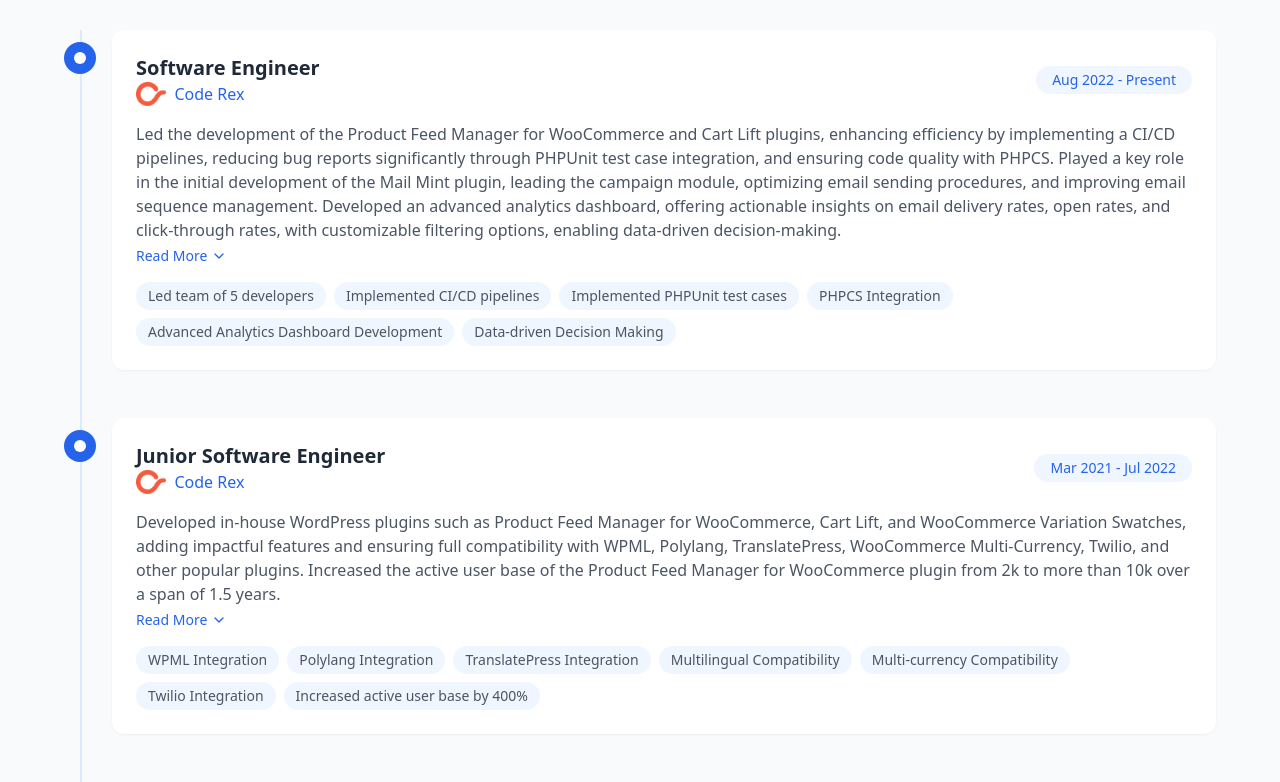
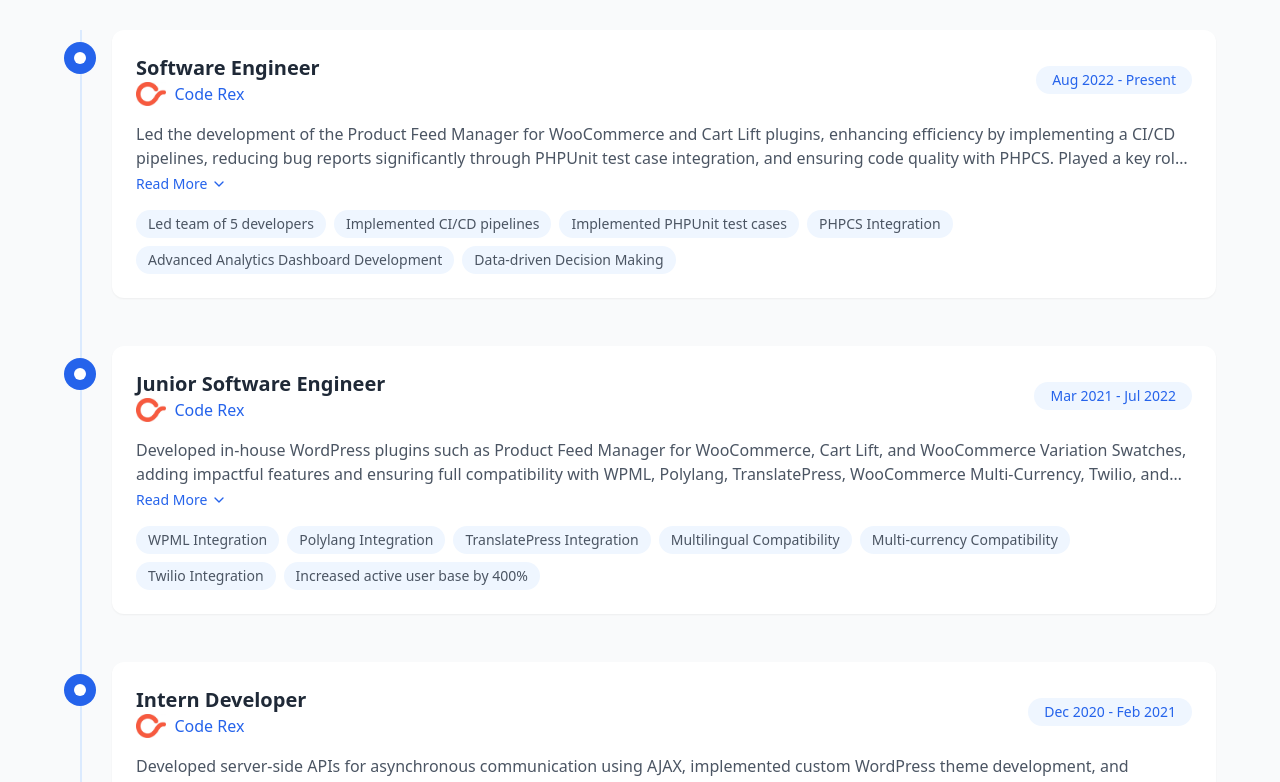
Before and after one commit to mhshujon/mhshujon.github.io, a React (Vite) app: page / in a window 1280 px wide. Shown: the part 1540-2322 px from the top of the page. Built offline with nearby package versions, Linux system fonts and the light colour scheme.

Commit message:
Fix Read more/less button

```diff
--- a/src/components/common/TruncatedText.tsx
+++ b/src/components/common/TruncatedText.tsx
@@ -35,9 +35,13 @@
         <div className="relative">
             <p
                 ref={textRef}
-                className={`text-gray-600 ${
-                    !isExpanded ? `line-clamp-${maxLines}` : ''
-                }`}
+                className={`text-gray-600`}
+                style={!isExpanded ? {
+                    display: '-webkit-box',
+                    WebkitBoxOrient: 'vertical',
+                    WebkitLineClamp: maxLines,
+                    overflow: 'hidden'
+                } : {}}
             >
                 {text}
             </p>
```
